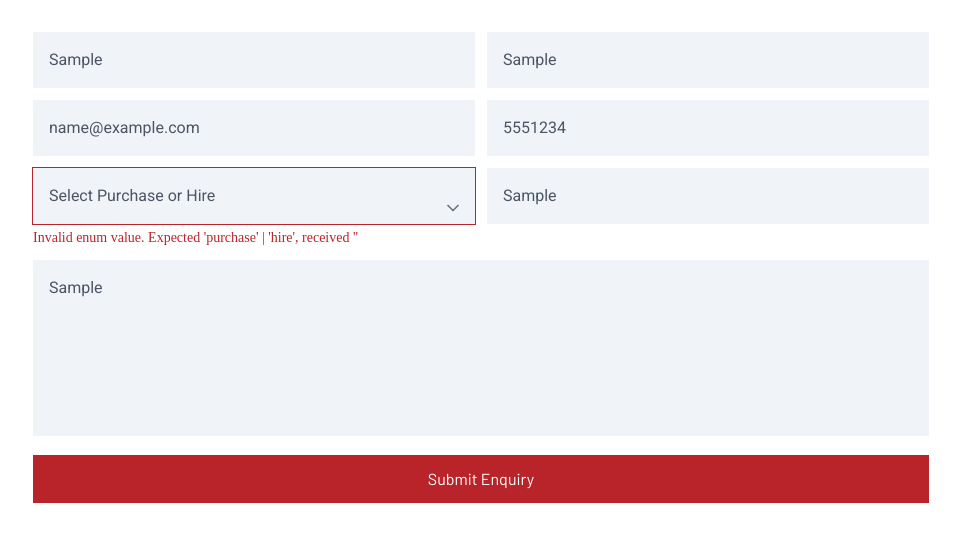
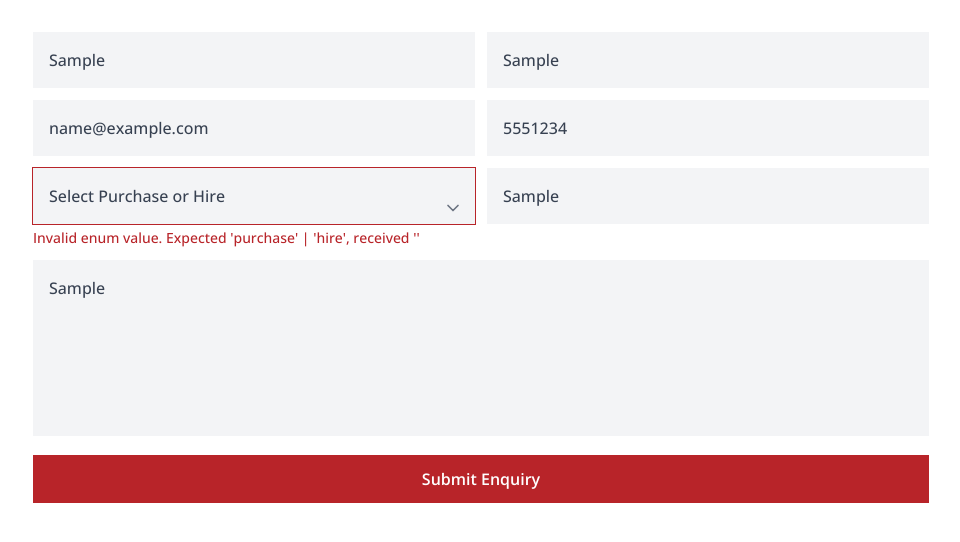
Before and after one commit to Leo828282/fencing-form, a Next.js app: page / in a window 1280 px wide. Both pictures are taken after typing "Sample", "Sample", "name@example.com", "5551234", "Sample", "Sample" into the empty fields and a click on the button "Submit Enquiry". Shown: the top 542 px of the page, without its empty margins (159-1119 px from the left). Built offline with nearby package versions, Linux system fonts and the light colour scheme.

Commit message:
feat: update form with Open Sans font, bolder text, and grey input backgrounds
Change to Open Sans font, bolder input text, and grey input background tint.

Co-authored-by: null <202910472+Leo828282@users.noreply.github.com>

```diff
--- a/app/layout.tsx
+++ b/app/layout.tsx
@@ -19,7 +19,7 @@ export default function RootLayout({
         <link rel="preconnect" href="https://fonts.googleapis.com" />
         <link rel="preconnect" href="https://fonts.gstatic.com" crossOrigin="anonymous" />
         <link
-          href="https://fonts.googleapis.com/css2?family=Barlow:wght@400;500;600;700&family=Roboto:wght@400;500&display=swap"
+          href="https://fonts.googleapis.com/css2?family=Open+Sans:wght@400;500;600;700&display=swap"
           rel="stylesheet"
         />
       </head>
--- a/components/contact-form.tsx
+++ b/components/contact-form.tsx
@@ -86,6 +86,8 @@ export default function ContactForm() {
     }
   }
 
+  const fontStyle = { fontFamily: "'Open Sans', sans-serif" }
+
   return (
     <div className="max-w-4xl mx-auto">
       <form onSubmit={handleSubmit(onSubmit)} className="space-y-3">
@@ -95,10 +97,14 @@ export default function ContactForm() {
               type="text"
               placeholder="Full Name*"
               {...register("fullName")}
-              className="w-full p-4 bg-[#f0f4f8] border-0 focus:outline-none focus:ring-1 focus:ring-[#b82429] text-gray-600"
-              style={{ fontFamily: "Roboto, sans-serif" }}
+              className="w-full p-4 bg-gray-100 border-0 focus:outline-none focus:ring-1 focus:ring-[#b82429] text-gray-700 font-medium"
+              style={fontStyle}
             />
-            {errors.fullName && <p className="text-[#b82429] text-sm mt-1">{errors.fullName.message}</p>}
+            {errors.fullName && (
+              <p className="text-[#b82429] text-sm mt-1 font-medium" style={fontStyle}>
+                {errors.fullName.message}
+              </p>
+            )}
           </div>
 
           <div>
@@ -106,8 +112,8 @@ export default function ContactForm() {
               type="text"
               placeholder="Company"
               {...register("company")}
-              className="w-full p-4 bg-[#f0f4f8] border-0 focus:outline-none focus:ring-1 focus:ring-[#b82429] text-gray-600"
-              style={{ fontFamily: "Roboto, sans-serif" }}
+              className="w-full p-4 bg-gray-100 border-0 focus:outline-none focus:ring-1 focus:ring-[#b82429] text-gray-700 font-medium"
+              style={fontStyle}
             />
           </div>
         </div>
@@ -118,10 +124,14 @@ export default function ContactForm() {
               type="email"
               placeholder="Email Address*"
               {...register("email")}
-              className="w-full p-4 bg-[#f0f4f8] border-0 focus:outline-none focus:ring-1 focus:ring-[#b82429] text-gray-600"
-              style={{ fontFamily: "Roboto, sans-serif" }}
+              className="w-full p-4 bg-gray-100 border-0 focus:outline-none focus:ring-1 focus:ring-[#b82429] text-gray-700 font-medium"
+              style={fontStyle}
             />
-            {errors.email && <p className="text-[#b82429] text-sm mt-1">{errors.email.message}</p>}
+            {errors.email && (
+              <p className="text-[#b82429] text-sm mt-1 font-medium" style={fontStyle}>
+                {errors.email.message}
+              </p>
+            )}
           </div>
 
           <div>
@@ -129,10 +139,14 @@ export default function ContactForm() {
               type="tel"
               placeholder="Contact Number*"
               {...register("contactNumber")}
-              className="w-full p-4 bg-[#f0f4f8] border-0 focus:outline-none focus:ring-1 focus:ring-[#b82429] text-gray-600"
-              style={{ fontFamily: "Roboto, sans-serif" }}
+              className="w-full p-4 bg-gray-100 border-0 focus:outline-none focus:ring-1 focus:ring-[#b82429] text-gray-700 font-medium"
+              style={fontStyle}
             />
-            {errors.contactNumber && <p className="text-[#b82429] text-sm mt-1">{errors.contactNumber.message}</p>}
+            {errors.contactNumber && (
+              <p className="text-[#b82429] text-sm mt-1 font-medium" style={fontStyle}>
+                {errors.contactNumber.message}
+              </p>
+            )}
           </div>
         </div>
 
@@ -140,8 +154,8 @@ export default function ContactForm() {
           <div className="relative">
             <select
               {...register("inquiryType")}
-              className="w-full p-4 bg-[#f0f4f8] border-0 focus:outline-none focus:ring-1 focus:ring-[#b82429] text-gray-600 appearance-none pr-10"
-              style={{ fontFamily: "Roboto, sans-serif" }}
+              className="w-full p-4 bg-gray-100 border-0 focus:outline-none focus:ring-1 focus:ring-[#b82429] text-gray-700 appearance-none pr-10 font-medium"
+              style={fontStyle}
               defaultValue=""
             >
               <option value="" disabled>
@@ -153,7 +167,11 @@ export default function ContactForm() {
             <div className="absolute inset-y-0 right-0 flex items-center pr-3 pointer-events-none">
               <ChevronDown className="h-5 w-5 text-gray-500" />
             </div>
-            {errors.inquiryType && <p className="text-[#b82429] text-sm mt-1">{errors.inquiryType.message}</p>}
+            {errors.inquiryType && (
+              <p className="text-[#b82429] text-sm mt-1 font-medium" style={fontStyle}>
+                {errors.inquiryType.message}
+              </p>
+            )}
           </div>
 
           <div>
@@ -161,10 +179,14 @@ export default function ContactForm() {
               type="text"
               placeholder="Meters of Fencing Required*"
               {...register("meters")}
-              className="w-full p-4 bg-[#f0f4f8] border-0 focus:outline-none focus:ring-1 focus:ring-[#b82429] text-gray-600"
-              style={{ fontFamily: "Roboto, sans-serif" }}
+              className="w-full p-4 bg-gray-100 border-0 focus:outline-none focus:ring-1 focus:ring-[#b82429] text-gray-700 font-medium"
+              style={fontStyle}
             />
-            {errors.meters && <p className="text-[#b82429] text-sm mt-1">{errors.meters.message}</p>}
+            {errors.meters && (
+              <p className="text-[#b82429] text-sm mt-1 font-medium" style={fontStyle}>
+                {errors.meters.message}
+              </p>
+            )}
           </div>
         </div>
 
@@ -174,10 +196,14 @@ export default function ContactForm() {
               type="text"
               placeholder="Hire Duration*"
               {...register("hireDuration")}
-              className="w-full p-4 bg-[#f0f4f8] border-0 focus:outline-none focus:ring-1 focus:ring-[#b82429] text-gray-600"
-              style={{ fontFamily: "Roboto, sans-serif" }}
+              className="w-full p-4 bg-gray-100 border-0 focus:outline-none focus:ring-1 focus:ring-[#b82429] text-gray-700 font-medium"
+              style={fontStyle}
             />
-            {errors.hireDuration && <p className="text-[#b82429] text-sm mt-1">{errors.hireDuration.message}</p>}
+            {errors.hireDuration && (
+              <p className="text-[#b82429] text-sm mt-1 font-medium" style={fontStyle}>
+                {errors.hireDuration.message}
+              </p>
+            )}
           </div>
         )}
 
@@ -186,31 +212,35 @@ export default function ContactForm() {
             placeholder="Message*"
             {...register("message")}
             rows={6}
-            className="w-full p-4 bg-[#f0f4f8] border-0 focus:outline-none focus:ring-1 focus:ring-[#b82429] text-gray-600 resize-none"
-            style={{ fontFamily: "Roboto, sans-serif" }}
+            className="w-full p-4 bg-gray-100 border-0 focus:outline-none focus:ring-1 focus:ring-[#b82429] text-gray-700 resize-none font-medium"
+            style={fontStyle}
           />
-          {errors.message && <p className="text-[#b82429] text-sm mt-1">{errors.message.message}</p>}
+          {errors.message && (
+            <p className="text-[#b82429] text-sm mt-1 font-medium" style={fontStyle}>
+              {errors.message.message}
+            </p>
+          )}
         </div>
 
         <div className="flex justify-end mt-3 w-full">
           <button
             type="submit"
             disabled={isSubmitting}
-            className="bg-[#b82429] hover:bg-[#a01e22] text-white py-3 px-8 transition-colors duration-200 w-full"
-            style={{ fontFamily: "Barlow, sans-serif" }}
+            className="bg-[#b82429] hover:bg-[#a01e22] text-white py-3 px-8 transition-colors duration-200 w-full font-semibold"
+            style={fontStyle}
           >
             {isSubmitting ? "Submitting..." : "Submit Enquiry"}
           </button>
         </div>
 
         {submitSuccess && (
-          <div className="p-3 bg-green-100 text-green-700" style={{ fontFamily: "Barlow, sans-serif" }}>
+          <div className="p-3 bg-green-100 text-green-700 font-medium" style={fontStyle}>
             Thank you for your enquiry! We'll get back to you soon.
           </div>
         )}
 
         {submitError && (
-          <div className="p-3 bg-red-100 text-[#b82429]" style={{ fontFamily: "Barlow, sans-serif" }}>
+          <div className="p-3 bg-red-100 text-[#b82429] font-medium" style={fontStyle}>
             {submitError}
           </div>
         )}
```
Also changed, not shown: 1 other file (tests, documents, lock files or other folders).
